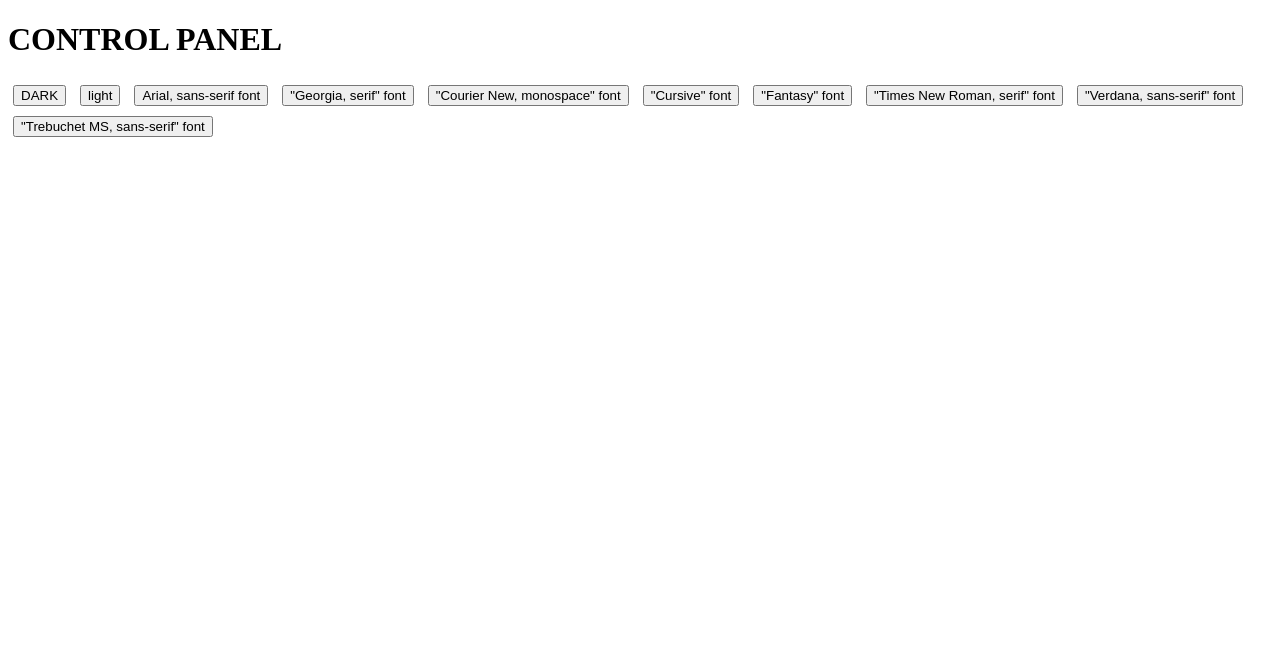
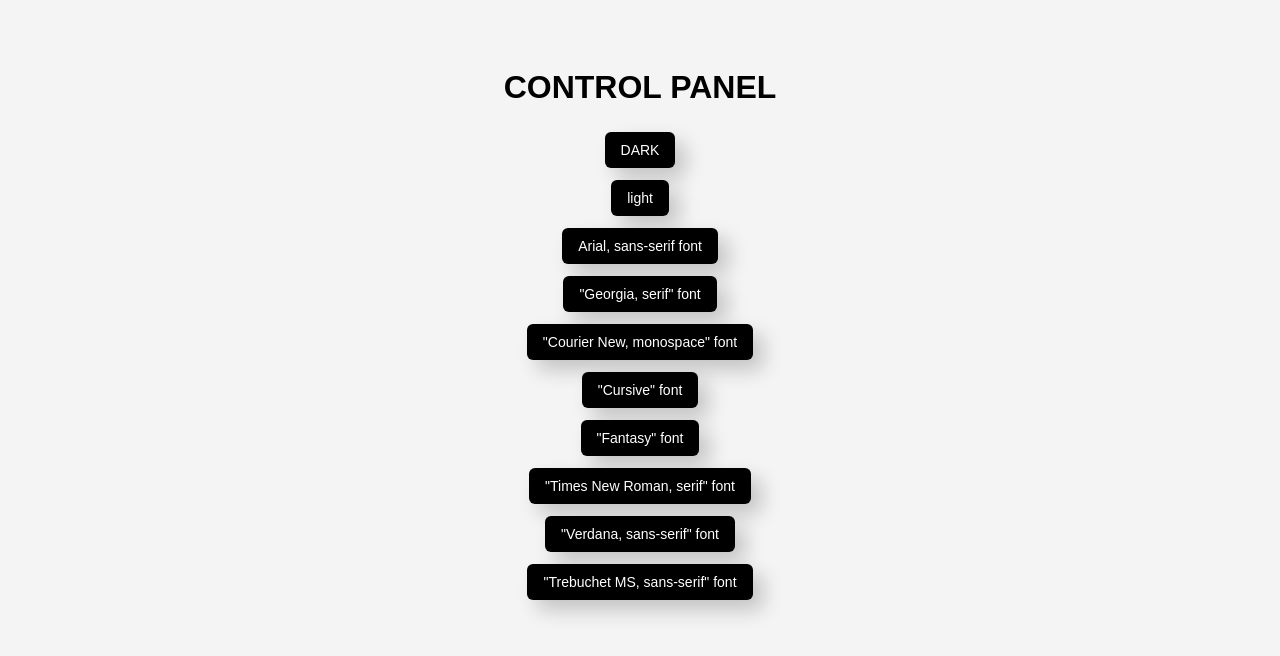
Before and after one commit to Devjr7/control-panel, a plain HTML site: page index.html in a window 1280 px wide. Drawn offline with Linux system fonts and the light colour scheme; a script that the page names is missing.

Commit message:
Enhance styling for body and buttons in index.html
Added styles for body and button elements.

```diff
--- a/index.html
+++ b/index.html
@@ -8,6 +8,41 @@
     button {
         margin: 5px;  /*inline css*/
      }
+        body{
+    font-family: Arial, sans-serif;
+    background-color: #f4f4f4;
+    display: flex;
+    flex-direction: column;
+    align-items: center;
+    padding-top: 40px;
+}
+
+h1{
+    margin-bottom: 20px;
+}
+
+button{
+    padding: 10px 16px;
+    margin: 6px;
+    border: none;
+    border-radius: 6px;
+    background-color: #000000;
+    color: white;
+    font-size: 14px;
+    cursor: pointer;
+    transition: 0.2s;
+    box-shadow: 10px 10px 20px rgba(0, 0, 0, 0.2);
+}
+
+button:hover{
+    background-color: #3f9443;
+    transform: scale(1.05);
+}
+
+button:active{
+    transform: scale(0.95);
+}
+
 
     </style>
 </head>
```
